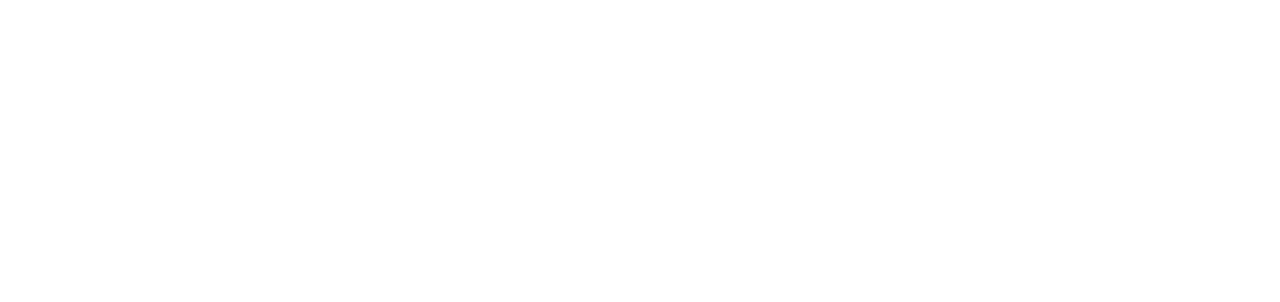
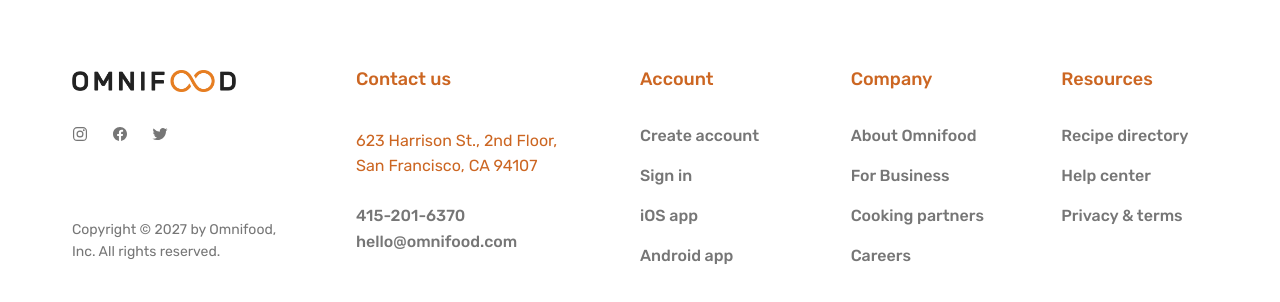
Before and after one commit to adinathraut/-Omnifood--Smart-Food-Subscription-Website-, a React (Vite) app: page / in a window 1280 px wide. Shown: the part 7145-7447 px from the top of the page. Before the commit the page ends 7071 px from the top, so only its background shows below. Built offline with nearby package versions, Linux system fonts and the light colour scheme.

Commit message:
Footer Created, CTA Modified

```diff
--- a/src/App.jsx
+++ b/src/App.jsx
@@ -1,6 +1,8 @@
 import { useState } from 'react';
 import Header from "./components/Header";  // Import Header
-import MainComponent from "./components/MainComponent";  // Rename this import to avoid conflict
+import MainComponent from "./components/MainComponent";
+import Footer from './components/Footer';
+// Rename this import to avoid conflict
 import "./styles/style.css";
 import "./styles/omnifood_queries.css";
 
@@ -10,7 +12,8 @@
   return (
     <div>
       <Header />
-      <MainComponent />  {/* Use MainComponent here */}
+      <MainComponent />
+      <Footer />
     </div>
   );
 }
--- /dev/null
+++ b/src/components/Footer.jsx
@@ -0,0 +1,91 @@
+import React from "react";
+import logo from "../assets/img/omnifood-logo.png"; // Import the logo image
+import "../styles/style.css"; // Ensure this points to your CSS file
+
+function Footer() {
+  return (
+    <footer className="footer">
+      <div className="container grid grid--footer">
+        {/* Logo and Social Links */}
+        <div className="logo-col">
+          <a href="#" className="footer-logo">
+            <img className="logo" alt="Omnifood logo" src={logo} />
+          </a>
+
+          <ul className="social-links">
+            <li>
+              <a className="footer-link" href="#">
+                <ion-icon className="social-icon" name="logo-instagram"></ion-icon>
+              </a>
+            </li>
+            <li>
+              <a className="footer-link" href="#">
+                <ion-icon className="social-icon" name="logo-facebook"></ion-icon>
+              </a>
+            </li>
+            <li>
+              <a className="footer-link" href="#">
+                <ion-icon className="social-icon" name="logo-twitter"></ion-icon>
+              </a>
+            </li>
+          </ul>
+
+          <p className="copyright">
+            Copyright &copy; <span className="year">2027</span> by Omnifood, Inc. All rights reserved.
+          </p>
+        </div>
+
+        {/* Contact Section */}
+        <div className="address-col">
+          <p className="footer-heading">Contact us</p>
+          <address className="contacts">
+            <p className="address">
+              623 Harrison St., 2nd Floor, San Francisco, CA 94107
+            </p>
+            <p>
+              <a className="footer-link" href="tel:415-201-6370">
+                415-201-6370
+              </a>
+              <br />
+              <a className="footer-link" href="mailto:hello@omnifood.com">
+                hello@omnifood.com
+              </a>
+            </p>
+          </address>
+        </div>
+
+        {/* Navigation Columns */}
+        <nav className="nav-col">
+          <p className="footer-heading">Account</p>
+          <ul className="footer-nav">
+            <li><a className="footer-link" href="#">Create account</a></li>
+            <li><a className="footer-link" href="#">Sign in</a></li>
+            <li><a className="footer-link" href="#">iOS app</a></li>
+            <li><a className="footer-link" href="#">Android app</a></li>
+          </ul>
+        </nav>
+
+        <nav className="nav-col">
+          <p className="footer-heading">Company</p>
+          <ul className="footer-nav">
+            <li><a className="footer-link" href="#">About Omnifood</a></li>
+            <li><a className="footer-link" href="#">For Business</a></li>
+            <li><a className="footer-link" href="#">Cooking partners</a></li>
+            <li><a className="footer-link" href="#">Careers</a></li>
+          </ul>
+        </nav>
+
+        <nav className="nav-col">
+          <p className="footer-heading">Resources</p>
+          <ul className="footer-nav">
+            <li><a className="footer-link" href="#">Recipe directory</a></li>
+            <li><a className="footer-link" href="#">Help center</a></li>
+            <li><a className="footer-link" href="#">Privacy & terms</a></li>
+          </ul>
+        </nav>
+      </div>
+    </footer>
+  );
+}
+
+export default Footer;
--- a/src/styles/style.css
+++ b/src/styles/style.css
@@ -516,6 +516,7 @@
 .cta-text {
   line-height: 1.8;
   font-size: 1.8rem;
+  margin-bottom: 15px;
 }
 
 .cta-img-box {
@@ -524,7 +525,7 @@
       rgba(235, 151, 78, 0.35),
       rgba(230, 125, 34, 0.35)
     ),
-    url("../img/eating.jpg");
+    url("../assets/img/eating.jpg");
   background-position: center;
   background-size: cover;
 }
@@ -571,6 +572,7 @@
 .footer {
   padding: 12.8rem 0;
   border-top: 1px solid #eee;
+  background-color: #ffffff;
 }
 
 .grid--footer {
```
